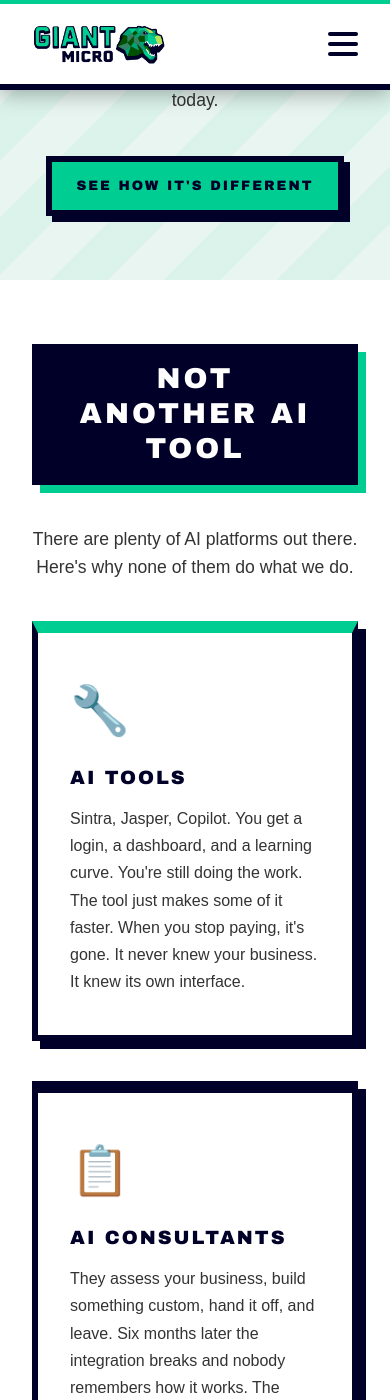
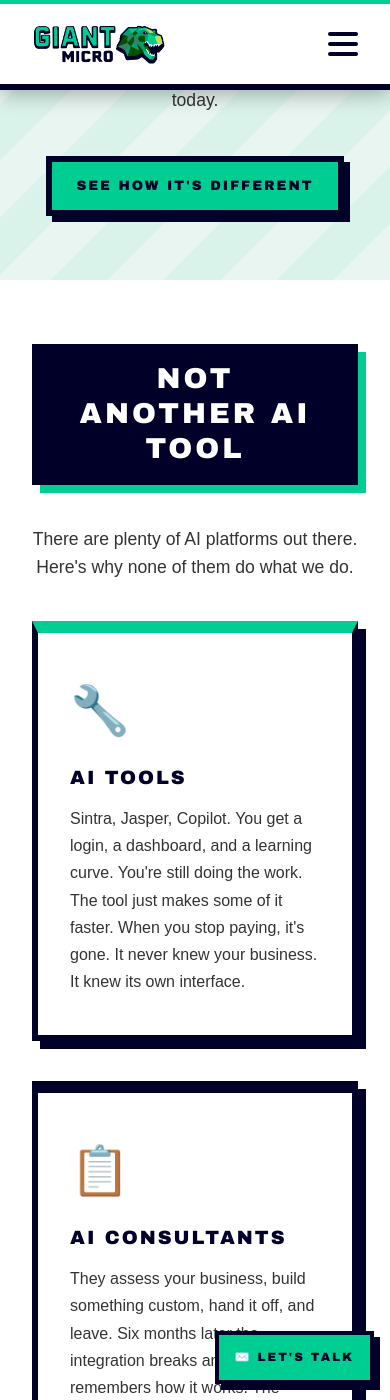
Before and after one commit to giant-micro/giant-micro.github.io, a Jekyll site: the page built from index.html, in a window 390 px wide and 1400 px high, scrolled down 571 px. Built offline with Jekyll 4.4.1, drawn with Linux system fonts in a browser that asks for light colours.

Commit message:
Floating contact button + form on every page
- Fixed bottom-right button: 'Let's Talk'
- Expands to contact form (name, email, message)
- Submits to Formspree → hello@giant-micro.com
- Brutalist style matching site design
- Mobile responsive
- Esc key closes form

```diff
--- a/_layouts/default.html
+++ b/_layouts/default.html
@@ -931,6 +931,98 @@
             color: #000029;
         }
 
+        /* ========== FLOATING CONTACT ========== */
+        .floating-contact-btn {
+            position: fixed;
+            bottom: 2rem;
+            right: 2rem;
+            background: #00cd91;
+            color: #000029;
+            font-family: 'Arial Black', 'Arial Bold', Gadget, sans-serif;
+            font-size: 0.85rem;
+            font-weight: 900;
+            text-transform: uppercase;
+            letter-spacing: 2px;
+            padding: 1rem 1.5rem;
+            border: 4px solid #000029;
+            box-shadow: 6px 6px 0 #000029;
+            cursor: pointer;
+            z-index: 900;
+            transition: all 0.2s ease;
+        }
+
+        .floating-contact-btn:hover {
+            transform: translate(-3px, -3px);
+            box-shadow: 9px 9px 0 #000029;
+        }
+
+        .floating-contact-form {
+            position: fixed;
+            bottom: 2rem;
+            right: 2rem;
+            width: 360px;
+            max-height: 90vh;
+            overflow-y: auto;
+            background: #FFFFFF;
+            border: 4px solid #000029;
+            box-shadow: 10px 10px 0 #000029;
+            padding: 1.5rem;
+            z-index: 901;
+            display: none;
+        }
+
+        .floating-contact-form.active {
+            display: block;
+        }
+
+        .floating-form-header {
+            display: flex;
+            justify-content: space-between;
+            align-items: center;
+            margin-bottom: 1rem;
+        }
+
+        .floating-form-header h3 {
+            margin: 0;
+            font-size: 1rem;
+        }
+
+        .floating-form-close {
+            font-size: 1.2rem;
+            cursor: pointer;
+            color: #000029;
+            font-weight: 900;
+            padding: 0.25rem 0.5rem;
+            transition: color 0.2s;
+        }
+
+        .floating-form-close:hover {
+            color: #00cd91;
+        }
+
+        .floating-contact-form .form-group {
+            margin-bottom: 0.8rem;
+        }
+
+        .floating-contact-form textarea {
+            height: 80px;
+        }
+
+        @media (max-width: 480px) {
+            .floating-contact-form {
+                width: calc(100vw - 2rem);
+                right: 1rem;
+                bottom: 1rem;
+            }
+
+            .floating-contact-btn {
+                right: 1rem;
+                bottom: 1rem;
+                padding: 0.8rem 1rem;
+                font-size: 0.75rem;
+            }
+        }
+
         /* ========== TIMELINE ========== */
         .timeline-phase {
             margin-bottom: 1.5rem;
@@ -1238,6 +1330,32 @@
 
     {% include footer.html %}
 
+    <!-- ========== FLOATING CONTACT ========== -->
+    <div class="floating-contact-btn" id="floatingBtn" onclick="toggleContactForm()">
+        ✉️ Let's Talk
+    </div>
+    <div class="floating-contact-form" id="floatingForm">
+        <div class="floating-form-header">
+            <h3>Get In Touch</h3>
+            <span class="floating-form-close" onclick="toggleContactForm()">✕</span>
+        </div>
+        <form action="https://formspree.io/f/mdkznzjy" method="POST">
+            <div class="form-group">
+                <label for="fc-name">Name</label>
+                <input type="text" id="fc-name" name="name" required>
+            </div>
+            <div class="form-group">
+                <label for="fc-email">Email</label>
+                <input type="email" id="fc-email" name="email" required>
+            </div>
+            <div class="form-group">
+                <label for="fc-message">What's taking up too much of your time?</label>
+                <textarea id="fc-message" name="message" required></textarea>
+            </div>
+            <button type="submit" class="btn btn-primary" style="width: 100%; text-align: center;">Send</button>
+        </form>
+    </div>
+
     <!-- ========== JS ========== -->
     <script>
         function toggleMenu() {
```
Also changed, not shown: other parts of _layouts/default.html (+18 -2 lines).
